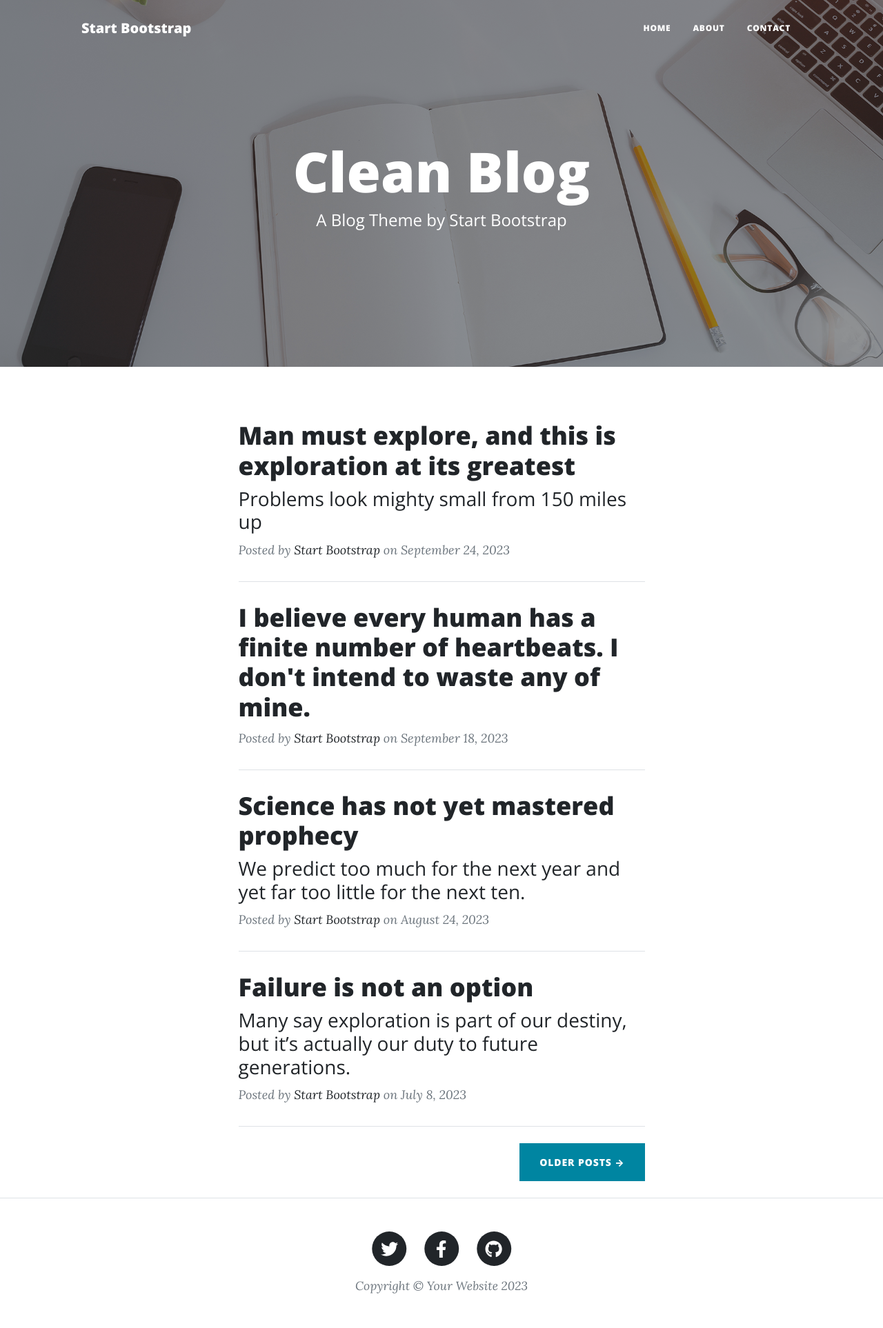
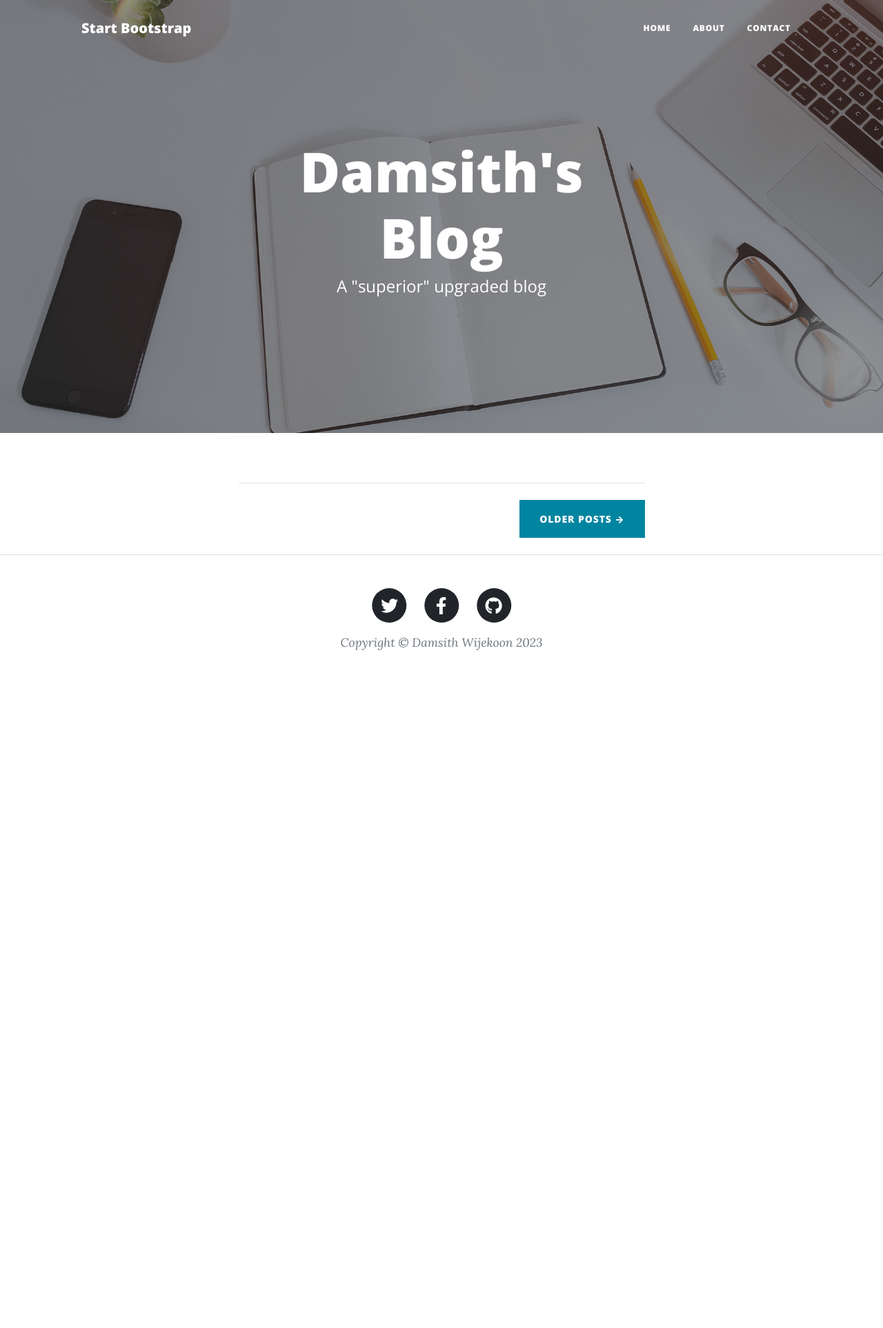
Before and after one commit to Damsith-LK/Web-Development-with-Python, a Flask app: page / in a window 1280 px wide. Shown: the whole page at 69% size. After the commit the page ends 943 px from the top, so only its background shows below. Run offline with Flask 3, Linux system fonts and the light colour scheme; some libraries are stand-ins or nearby versions.

Commit message:
Modify index.html to have my own blogs fetched from an API and did small changes to other files

```diff
--- a/Blog/main.py
+++ b/Blog/main.py
@@ -2,15 +2,18 @@
 # Day 59 - Upgrading Blog
 
 from flask import Flask, render_template
-from post import Post
+import requests
+from datetime import datetime
 
 app = Flask(__name__)
-post = Post()
-blogs = post.get_blogs()
+
+response = requests.get("https://api.npoint.io/079a621441e20cdc107d")
+content = response.json()
+year = datetime.now().year
 
 @app.route('/')
 def home():
-    return render_template("index.html")
+    return render_template("index.html", blogs=content, year=year)
 
 # @app.route("/post/<int:num>")
 # def post(num):
--- a/Blog/templates/about.html
+++ b/Blog/templates/about.html
@@ -3,7 +3,7 @@
     <!--Including header-->
     {% include "header.html" %}
         <!-- Page Header-->
-        <header class="masthead" style="background-image: url('assets/img/about-bg.jpg')">
+        <header class="masthead" style="background-image: url('../static/assets/img/about-bg.jpg')">
             <div class="container position-relative px-4 px-lg-5">
                 <div class="row gx-4 gx-lg-5 justify-content-center">
                     <div class="col-md-10 col-lg-8 col-xl-7">
--- a/Blog/templates/contact.html
+++ b/Blog/templates/contact.html
@@ -3,7 +3,7 @@
     <!--Including header-->
     {% include "header.html" %}
         <!-- Page Header-->
-        <header class="masthead" style="background-image: url('assets/img/contact-bg.jpg')">
+        <header class="masthead" style="background-image: url('../static/assets/img/contact-bg.jpg')">
             <div class="container position-relative px-4 px-lg-5">
                 <div class="row gx-4 gx-lg-5 justify-content-center">
                     <div class="col-md-10 col-lg-8 col-xl-7">
--- a/Blog/templates/footer.html
+++ b/Blog/templates/footer.html
@@ -6,7 +6,7 @@
             <div class="col-md-10 col-lg-8 col-xl-7">
                 <ul class="list-inline text-center">
                     <li class="list-inline-item">
-                        <a href="#!">
+                        <a href="https://twitter.com">
                             <span class="fa-stack fa-lg">
                                 <i class="fas fa-circle fa-stack-2x"></i>
                                 <i class="fab fa-twitter fa-stack-1x fa-inverse"></i>
@@ -14,7 +14,7 @@
                         </a>
                     </li>
                     <li class="list-inline-item">
-                        <a href="#!">
+                        <a href="https://facebook.com">
                             <span class="fa-stack fa-lg">
                                 <i class="fas fa-circle fa-stack-2x"></i>
                                 <i class="fab fa-facebook-f fa-stack-1x fa-inverse"></i>
@@ -22,7 +22,7 @@
                         </a>
                     </li>
                     <li class="list-inline-item">
-                        <a href="#!">
+                        <a href="https://github.com/Damsith-LK">
                             <span class="fa-stack fa-lg">
                                 <i class="fas fa-circle fa-stack-2x"></i>
                                 <i class="fab fa-github fa-stack-1x fa-inverse"></i>
@@ -30,7 +30,7 @@
                         </a>
                     </li>
                 </ul>
-                <div class="small text-center text-muted fst-italic">Copyright &copy; Your Website 2023</div>
+                <div class="small text-center text-muted fst-italic">Copyright &copy; Damsith Wijekoon {{ year }}</div>
             </div>
         </div>
     </div>
--- a/Blog/templates/header.html
+++ b/Blog/templates/header.html
@@ -5,7 +5,7 @@
     <meta name="viewport" content="width=device-width, initial-scale=1, shrink-to-fit=no" />
     <meta name="description" content="" />
     <meta name="author" content="" />
-    <title>Clean Blog - Start Bootstrap Theme</title>
+    <title>Damsith's Blog</title>
     <link rel="icon" type="image/x-icon" href="../static/assets/favicon.ico" />
     <!-- Font Awesome icons (free version)-->
     <script src="https://use.fontawesome.com/releases/v6.3.0/js/all.js" crossorigin="anonymous"></script>
@@ -19,14 +19,14 @@
     <!-- Navigation-->
     <nav class="navbar navbar-expand-lg navbar-light" id="mainNav">
         <div class="container px-4 px-lg-5">
-            <a class="navbar-brand" href="index.html">Start Bootstrap</a>
+            <a class="navbar-brand" href="{{ url_for('home') }}">Start Bootstrap</a>
             <button class="navbar-toggler" type="button" data-bs-toggle="collapse" data-bs-target="#navbarResponsive" aria-controls="navbarResponsive" aria-expanded="false" aria-label="Toggle navigation">
                 Menu
                 <i class="fas fa-bars"></i>
             </button>
             <div class="collapse navbar-collapse" id="navbarResponsive">
                 <ul class="navbar-nav ms-auto py-4 py-lg-0">
-                    <li class="nav-item"><a class="nav-link px-lg-3 py-3 py-lg-4" href="index.html">Home</a></li>
+                    <li class="nav-item"><a class="nav-link px-lg-3 py-3 py-lg-4" href="{{ url_for('home') }}">Home</a></li>
                     <li class="nav-item"><a class="nav-link px-lg-3 py-3 py-lg-4" href="{{ url_for('about') }}">About</a></li>
                     <li class="nav-item"><a class="nav-link px-lg-3 py-3 py-lg-4" href="{{ url_for('contact') }}">Contact</a></li>
                 </ul>
--- a/Blog/templates/index.html
+++ b/Blog/templates/index.html
@@ -11,8 +11,8 @@
                 <div class="row gx-4 gx-lg-5 justify-content-center">
                     <div class="col-md-10 col-lg-8 col-xl-7">
                         <div class="site-heading">
-                            <h1>Clean Blog</h1>
-                            <span class="subheading">A Blog Theme by Start Bootstrap</span>
+                            <h1>Damsith's Blog</h1>
+                            <span class="subheading">A "superior" upgraded blog</span>
                         </div>
                     </div>
                 </div>
@@ -23,56 +23,19 @@
             <div class="row gx-4 gx-lg-5 justify-content-center">
                 <div class="col-md-10 col-lg-8 col-xl-7">
                     <!-- Post preview-->
+                    {% for blog in blogs %}
                     <div class="post-preview">
                         <a href="post.html">
-                            <h2 class="post-title">Man must explore, and this is exploration at its greatest</h2>
-                            <h3 class="post-subtitle">Problems look mighty small from 150 miles up</h3>
+                            <h2 class="post-title">{{ blog["title"]}}</h2>
+                            <h3 class="post-subtitle">{{ blog["subtitle"] }}</h3>
                         </a>
                         <p class="post-meta">
                             Posted by
-                            <a href="#!">Start Bootstrap</a>
-                            on September 24, 2023
+                            <a href="https://github.com/Damsith-LK">Damsith</a>
+                            on {{ blog["date"] }}
                         </p>
                     </div>
-                    <!-- Divider-->
-                    <hr class="my-4" />
-                    <!-- Post preview-->
-                    <div class="post-preview">
-                        <a href="post.html"><h2 class="post-title">I believe every human has a finite number of heartbeats. I don't intend to waste any of mine.</h2></a>
-                        <p class="post-meta">
-                            Posted by
-                            <a href="#!">Start Bootstrap</a>
-                            on September 18, 2023
-                        </p>
-                    </div>
-                    <!-- Divider-->
-                    <hr class="my-4" />
-                    <!-- Post preview-->
-                    <div class="post-preview">
-                        <a href="post.html">
-                            <h2 class="post-title">Science has not yet mastered prophecy</h2>
-                            <h3 class="post-subtitle">We predict too much for the next year and yet far too little for the next ten.</h3>
-                        </a>
-                        <p class="post-meta">
-                            Posted by
-                            <a href="#!">Start Bootstrap</a>
-                            on August 24, 2023
-                        </p>
-                    </div>
-                    <!-- Divider-->
-                    <hr class="my-4" />
-                    <!-- Post preview-->
-                    <div class="post-preview">
-                        <a href="post.html">
-                            <h2 class="post-title">Failure is not an option</h2>
-                            <h3 class="post-subtitle">Many say exploration is part of our destiny, but it’s actually our duty to future generations.</h3>
-                        </a>
-                        <p class="post-meta">
-                            Posted by
-                            <a href="#!">Start Bootstrap</a>
-                            on July 8, 2023
-                        </p>
-                    </div>
+                    {% endfor %}
                     <!-- Divider-->
                     <hr class="my-4" />
                     <!-- Pager-->
```
Also changed, not shown: Blog/post.py (deleted, +0 -9 lines).
